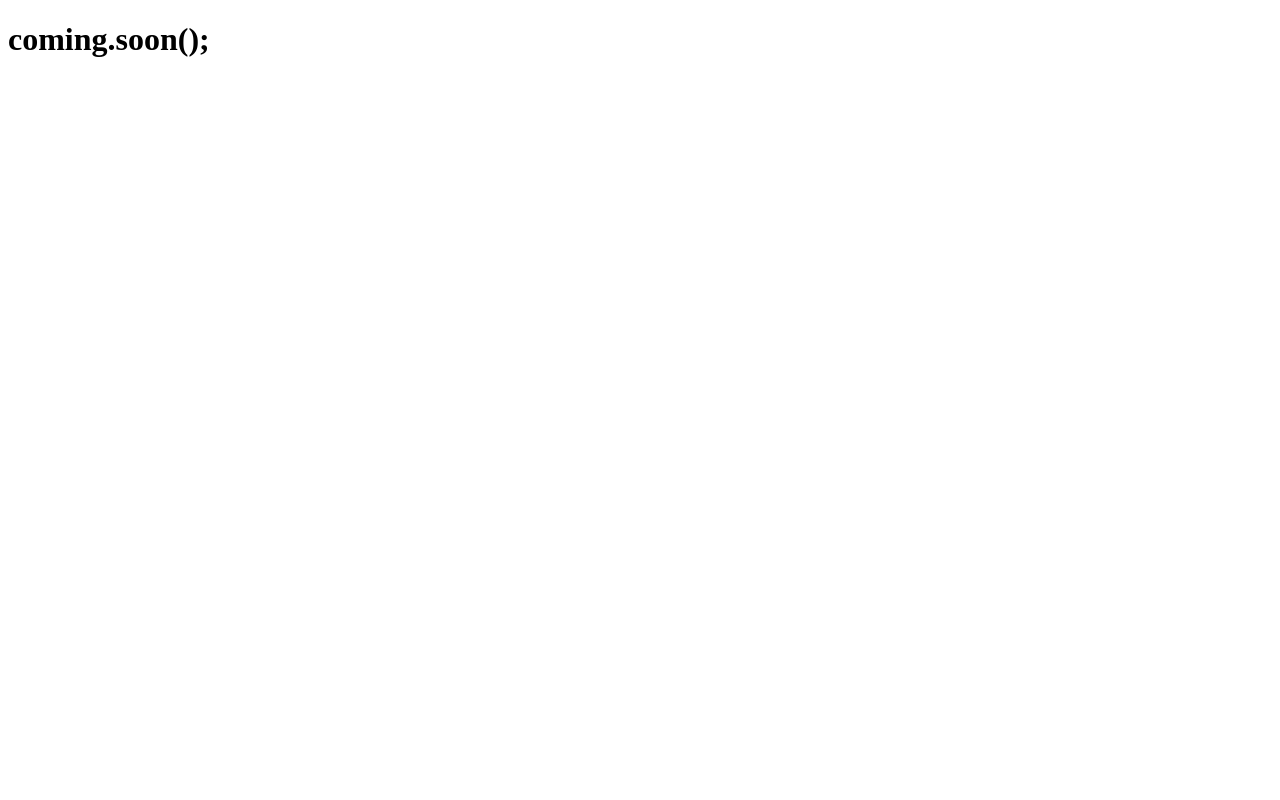
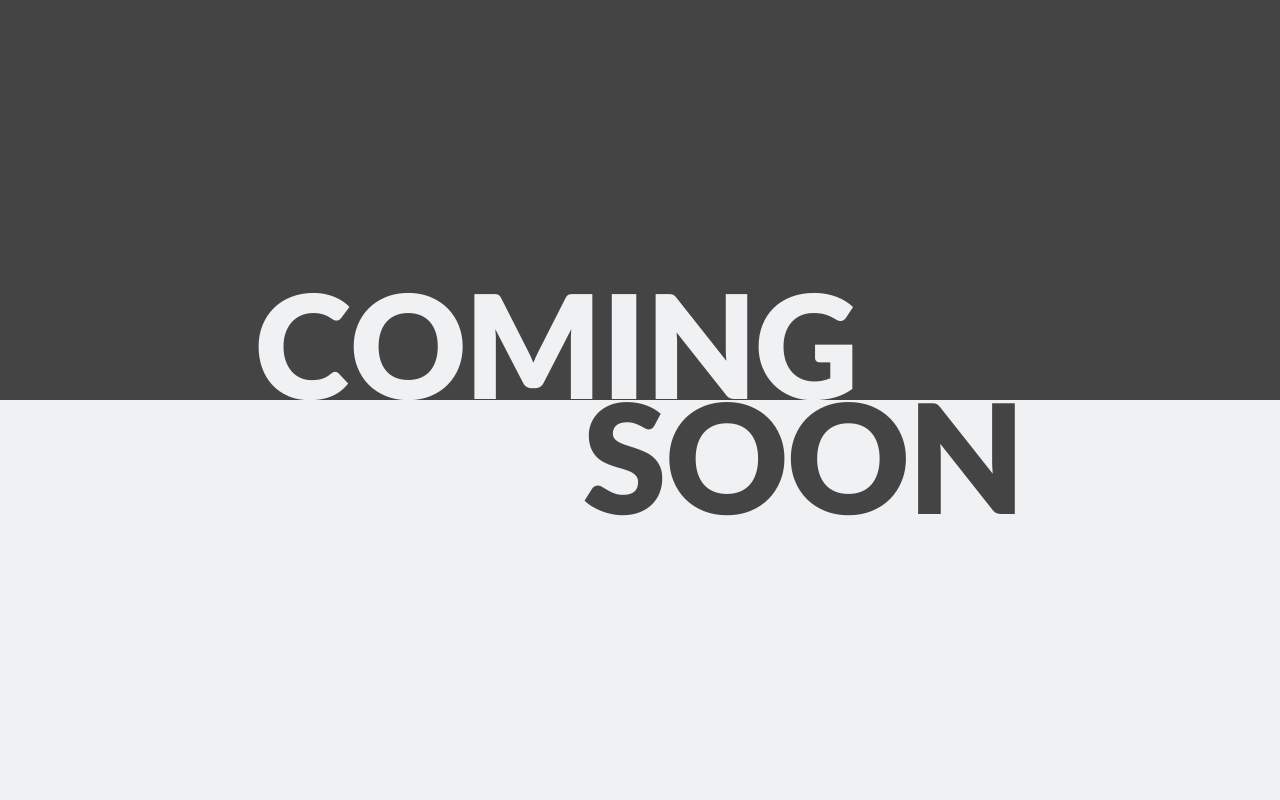
Before and after one commit to soyzamudio/portfolio, a website: page client/index.html in a window 1280 px wide. Drawn offline with Linux system fonts and the light colour scheme.

Commit message:
Add coming soon message and styling

```diff
--- /dev/null
+++ b/client/app.css
@@ -0,0 +1,41 @@
+body {
+  padding: 0;
+  margin: 0;
+  font-family: 'Lato', sans-serif;
+}
+
+.top {
+  position: absolute;
+  height: 50%;
+  top: 0;
+  left: 0;
+  width: 100%;
+  background: #444;
+  color: #f0f1f2;
+  overflow: hidden;
+}
+
+.bottom {
+  position: absolute;
+  height: 50%;
+  top: 50%;
+  left: 0;
+  width: 100%;
+  background: #f0f1f2;
+  color: #444;
+  overflow: hidden;
+}
+
+.coming {
+  position: absolute;
+  bottom: -7.5%;
+  left: 20%;
+  font-size: 900%;
+}
+
+.soon {
+  position: absolute;
+  top: -9%;
+  right: 20%;
+  font-size: 950%;
+}
--- a/client/index.html
+++ b/client/index.html
@@ -3,8 +3,19 @@
   <head>
     <meta charset="utf-8">
     <title>Soon</title>
+    <link rel="stylesheet" href="app.css" type="text/css">
+    <link href='https://fonts.googleapis.com/css?family=Lato:900' rel='stylesheet' type='text/css'>
   </head>
   <body>
-    <h1>coming.soon();</h1>
+    <div class="top">
+      <div class="coming">
+        COMING
+      </div>
+    </div>
+    <div class="bottom">
+      <div class="soon">
+        SOON
+      </div>
+    </div>
   </body>
 </html>
--- a/gulpfile.js
+++ b/gulpfile.js
@@ -5,8 +5,12 @@ var $ = require('gulp-load-plugins')({
   }
 });
 
+gulp.task('watch', function() {
+  gulp.watch('./client/**/*.html', ['build']);
+});
+
 gulp.task('build', function() {
-  return gulp.src('./client/**/*.html')
+  return gulp.src(['./client/**/*.html', './client/**/*.css'])
     .pipe(gulp.dest('./dist/'));
 });
 
```
